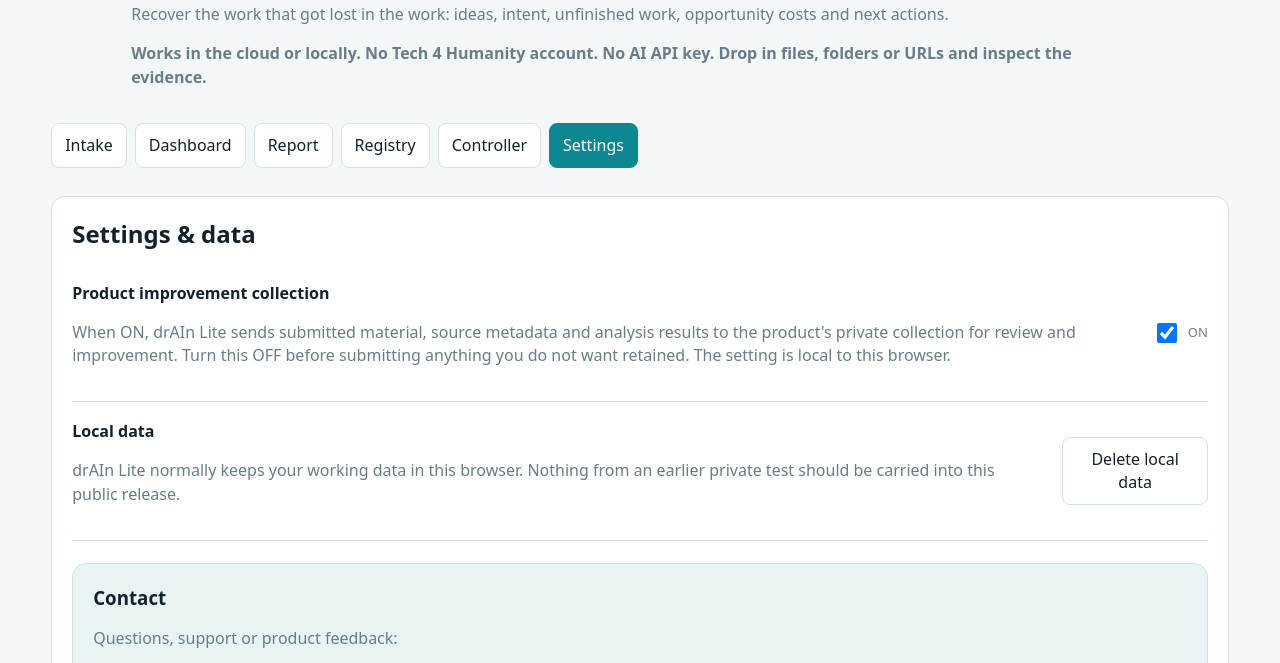
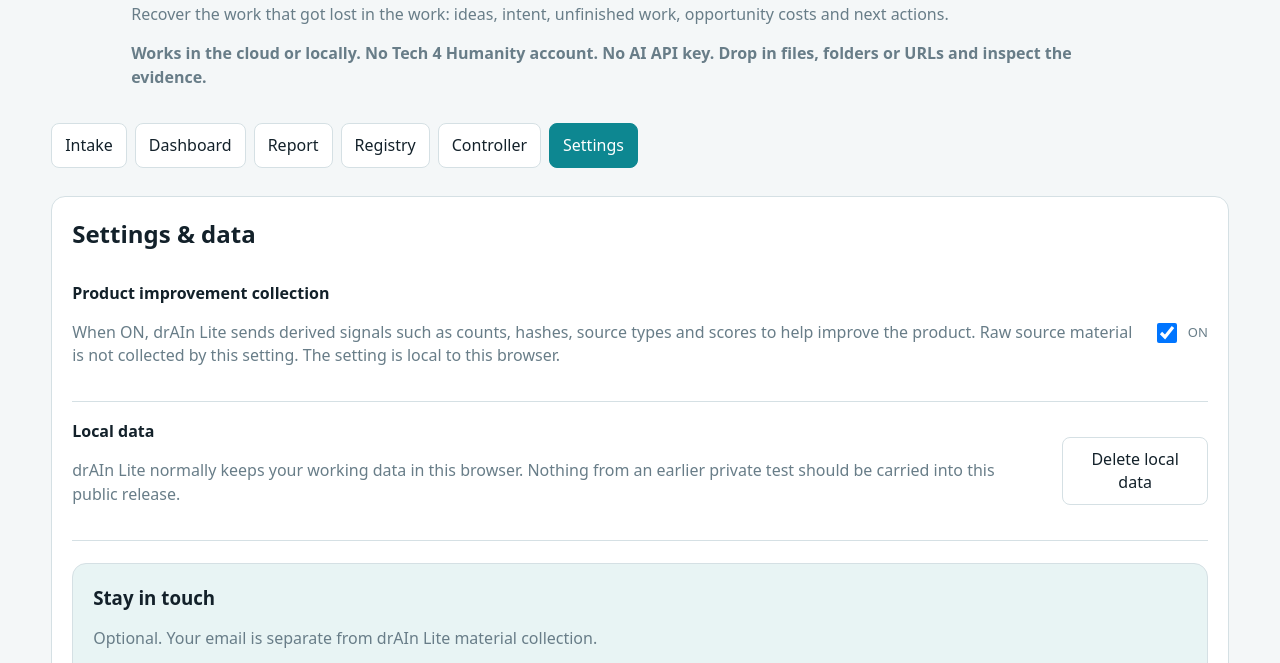
Before and after one commit to tech4humanity-002/super-drain, a website: page index.html in a window 1280 px wide. Both pictures are taken after a click on the button "Settings". Shown: the part 110-773 px from the top of the page. Drawn offline with nearby package versions, Linux system fonts and the light colour scheme.

Commit message:
Polish drAIn Lite public settings and contact UI

```diff
--- a/index.html
+++ b/index.html
@@ -17,6 +17,6 @@
 <section id="report" class="view hidden"><div class="actions"><button id="json">Download JSON receipt</button><button id="csv">Download workbook CSV</button><button id="newBatch">New batch</button></div><div class="grid"><article class="panel"><h2>Opportunities</h2><div id="opportunities"></div></article><article class="panel"><h2>Unfinished work</h2><div id="unfinished"></div></article><article class="panel"><h2>Next actions</h2><div id="nextActions"></div></article><article class="panel"><h2>Opportunity costs</h2><div id="costs"></div></article><article class="panel"><h2>Intended outputs</h2><div id="intendedOutputs"></div></article><article class="panel"><h2>Claims requiring verification</h2><div id="claims"></div></article></div><article class="panel"><h2>Whole-system measures</h2><div id="scopes"></div></article></section>
 <section id="registry" class="view hidden"><div class="actions"><input id="search" placeholder="Filter pages, URLs, ideas or actions"><button id="flush">Flush completed batch</button></div><div class="panel tablewrap"><table><thead><tr><th>Page ID</th><th>Occurrence</th><th>Page</th><th>Found</th><th>Score</th></tr></thead><tbody id="rows"></tbody></table></div></section>
 <section id="controller" class="view hidden"><div class="panel"><div><h2>DRAIN resolution controller</h2><p>Resolve every extracted work unit. Evidence must use commit:, receipt:, issue:, file:, notion: or pr:.</p><span id="gate" class="pill error">GATE CLOSED</span></div><div id="controllerMetrics" class="metrics"></div></div><div id="buckets" class="actions"></div><div id="controlled"></div></section>
-<section id="settings" class="view hidden"><div class="panel"><h2>Settings & data</h2><div class="setting-row"><div><b>Product improvement collection</b><p>When ON, drAIn Lite sends submitted material, source metadata and analysis results to the product's private collection for review and improvement. Turn this OFF before submitting anything you do not want retained. The setting is local to this browser.</p></div><label class="switch"><input id="collectionEnabled" type="checkbox"><span>ON</span></label></div><div class="setting-row"><div><b>Local data</b><p>drAIn Lite normally keeps your working data in this browser. Nothing from an earlier private test should be carried into this public release.</p></div><button id="deleteLocalData">Delete local data</button></div><div class="panel contact-panel"><h3>Contact</h3><p>Questions, support or product feedback:</p><p><a href="mailto:info@aisweetspots.com">info@aisweetspots.com</a> · <a href="mailto:support@aisweetspots.com">support@aisweetspots.com</a> · <a href="mailto:innovation@aisweetspots.com">innovation@aisweetspots.com</a></p></div></div></section>
+<section id="settings" class="view hidden"><div class="panel"><h2>Settings & data</h2><div class="setting-row"><div><b>Product improvement collection</b><p>When ON, drAIn Lite sends derived signals such as counts, hashes, source types and scores to help improve the product. Raw source material is not collected by this setting. The setting is local to this browser.</p></div><label class="switch"><input id="collectionEnabled" type="checkbox"><span>ON</span></label></div><div class="setting-row"><div><b>Local data</b><p>drAIn Lite normally keeps your working data in this browser. Nothing from an earlier private test should be carried into this public release.</p></div><button id="deleteLocalData">Delete local data</button></div><div class="panel contact-panel"><h3>Stay in touch</h3><p>Optional. Your email is separate from drAIn Lite material collection.</p><label>Email<input id="contactEmail" type="email" autocomplete="email" placeholder="you@example.com"></label><label><input id="marketingConsent" type="checkbox"> Yes, I would like occasional emails</label><button id="saveContact">Save</button><span id="contactStatus" role="status"></span><h3>Contact</h3><p>Questions, support or product feedback:</p><p><a href="mailto:info@aisweetspots.com">info@aisweetspots.com</a> · <a href="mailto:support@aisweetspots.com">support@aisweetspots.com</a> · <a href="mailto:innovation@aisweetspots.com">innovation@aisweetspots.com</a></p></div></div></section>
 </main><footer>drAIn Lite · AI Sweet Spots · <a href="mailto:info@aisweetspots.com">info@aisweetspots.com</a></footer>
 <script type="module" src="./app-v2.mjs"></script><script type="module" src="./learning.mjs"></script><script type="module" src="./world-runtime-bridge.mjs"></script><script type="module" src="./url-drop.mjs"></script></body></html>
```
